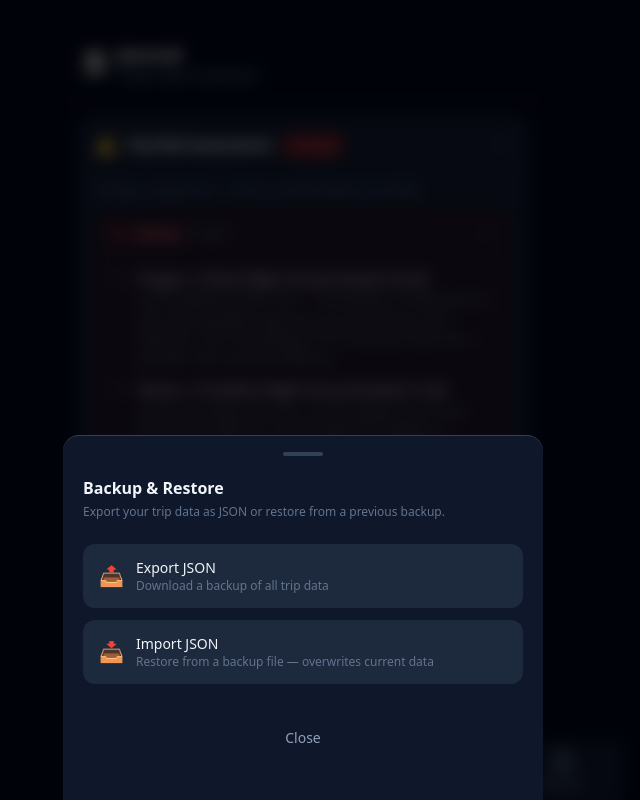
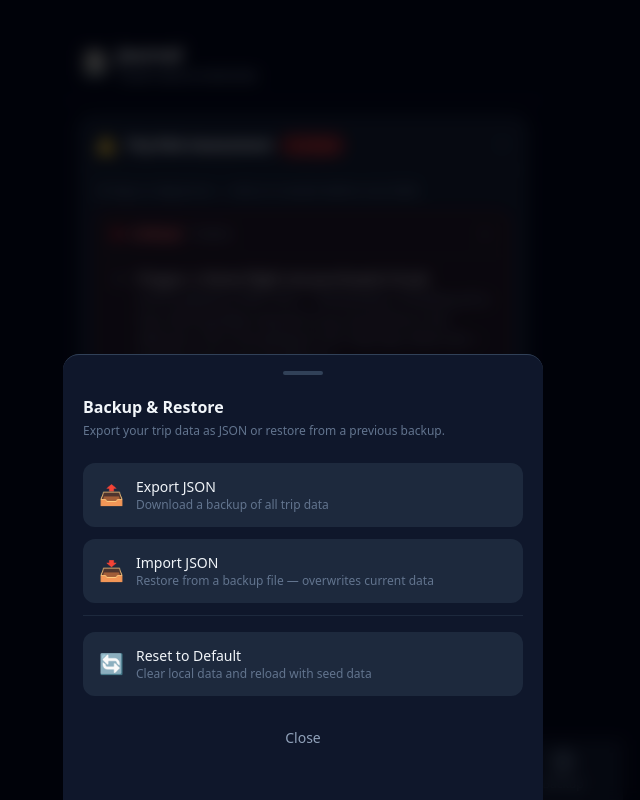
Before and after one commit to thanhnv2210/euro-trip-2026, a React (Vite) app: page /journal in a window 1280 px wide. Both pictures are taken after a click on the button "Backup". Shown: the top 800 px of the page, without its empty margins (337-977 px from the left). Built offline with nearby package versions, Linux system fonts and the light colour scheme.

Commit message:
backup function

```diff
--- a/src/components/BackupSheet.jsx
+++ b/src/components/BackupSheet.jsx
@@ -1,12 +1,13 @@
 import { useRef, useState } from 'react'
 import { useTrip } from '../context/TripContext'
-import { exportJSON, importJSON } from '../services/storageService'
+import { exportJSON, importJSON, clearState } from '../services/storageService'
 
 export default function BackupSheet({ onClose }) {
   const { state, dispatch } = useTrip()
   const fileRef = useRef(null)
   const [status, setStatus] = useState(null) // 'ok' | 'error'
   const [msg, setMsg] = useState('')
+  const [confirmReset, setConfirmReset] = useState(false)
 
   function handleExport() {
     exportJSON(state)
@@ -31,6 +32,11 @@ export default function BackupSheet({ onClose }) {
       e.target.value = ''
     }
     reader.readAsText(file)
+  }
+
+  function handleReset() {
+    clearState()
+    window.location.reload()
   }
 
   return (
@@ -80,6 +86,42 @@ export default function BackupSheet({ onClose }) {
             className="hidden"
             onChange={handleFileChange}
           />
+
+          {/* Divider */}
+          <div className="border-t border-slate-800 pt-1" />
+
+          {/* Reset */}
+          {!confirmReset ? (
+            <button
+              onClick={() => setConfirmReset(true)}
+              className="w-full flex items-center gap-3 bg-slate-800 hover:bg-slate-700 active:bg-slate-600 transition-colors rounded-xl px-4 py-3.5"
+            >
+              <span className="text-xl">🔄</span>
+              <div className="text-left">
+                <div className="text-sm font-medium text-slate-100">Reset to Default</div>
+                <div className="text-xs text-slate-500">Clear local data and reload with seed data</div>
+              </div>
+            </button>
+          ) : (
+            <div className="rounded-xl border border-red-800/50 bg-red-950/20 px-4 py-3.5 space-y-3">
+              <p className="text-sm font-medium text-red-400">Reset all data?</p>
+              <p className="text-xs text-slate-500">This will clear localStorage and reload the app with the original seed data. Any changes you've made — including activity selections, added events, and journal posts — will be lost.</p>
+              <div className="flex gap-2">
+                <button
+                  onClick={handleReset}
+                  className="flex-1 py-2 rounded-lg bg-red-700 hover:bg-red-600 active:bg-red-800 text-white text-sm font-semibold transition-colors"
+                >
+                  Yes, reset
+                </button>
+                <button
+                  onClick={() => setConfirmReset(false)}
+                  className="flex-1 py-2 rounded-lg bg-slate-700 hover:bg-slate-600 text-slate-200 text-sm font-medium transition-colors"
+                >
+                  Cancel
+                </button>
+              </div>
+            </div>
+          )}
         </div>
 
         {/* Status feedback */}
```
